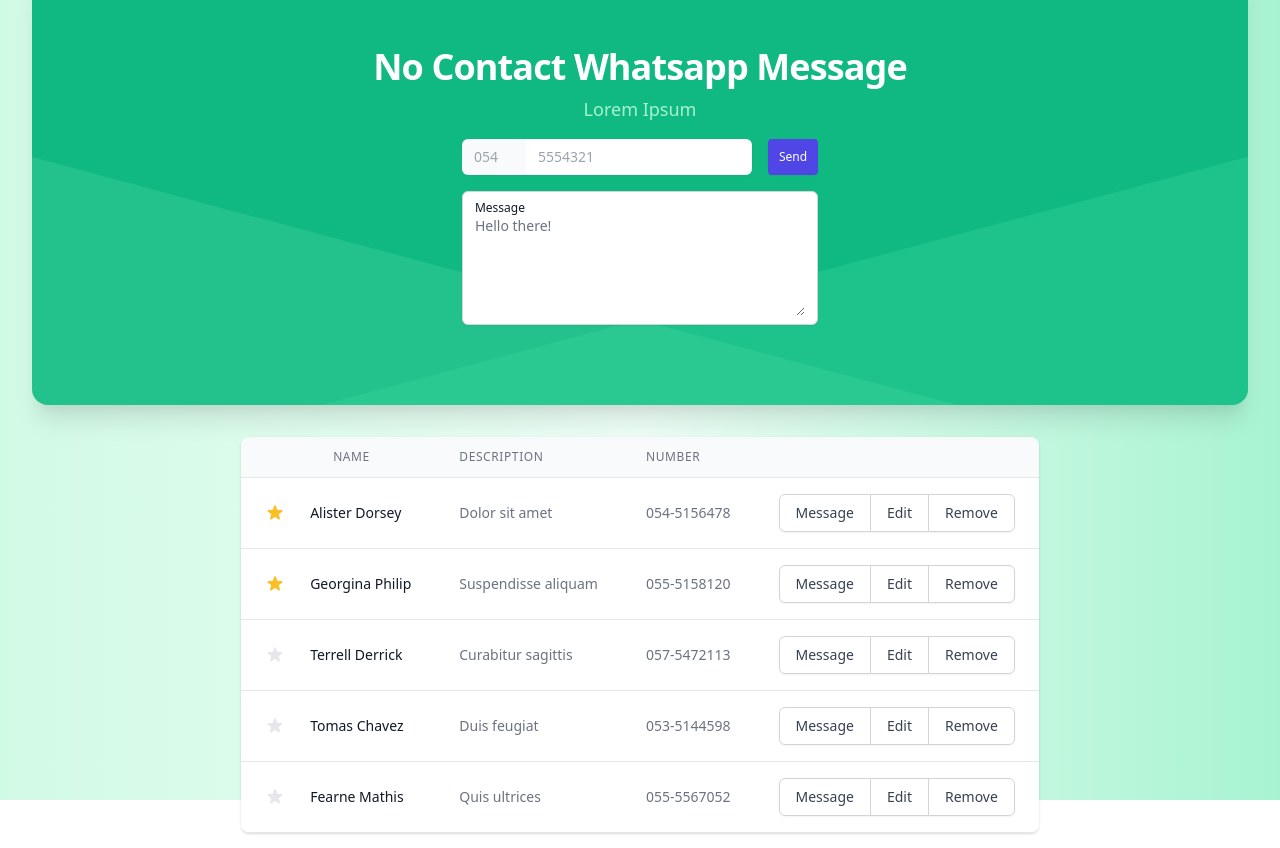
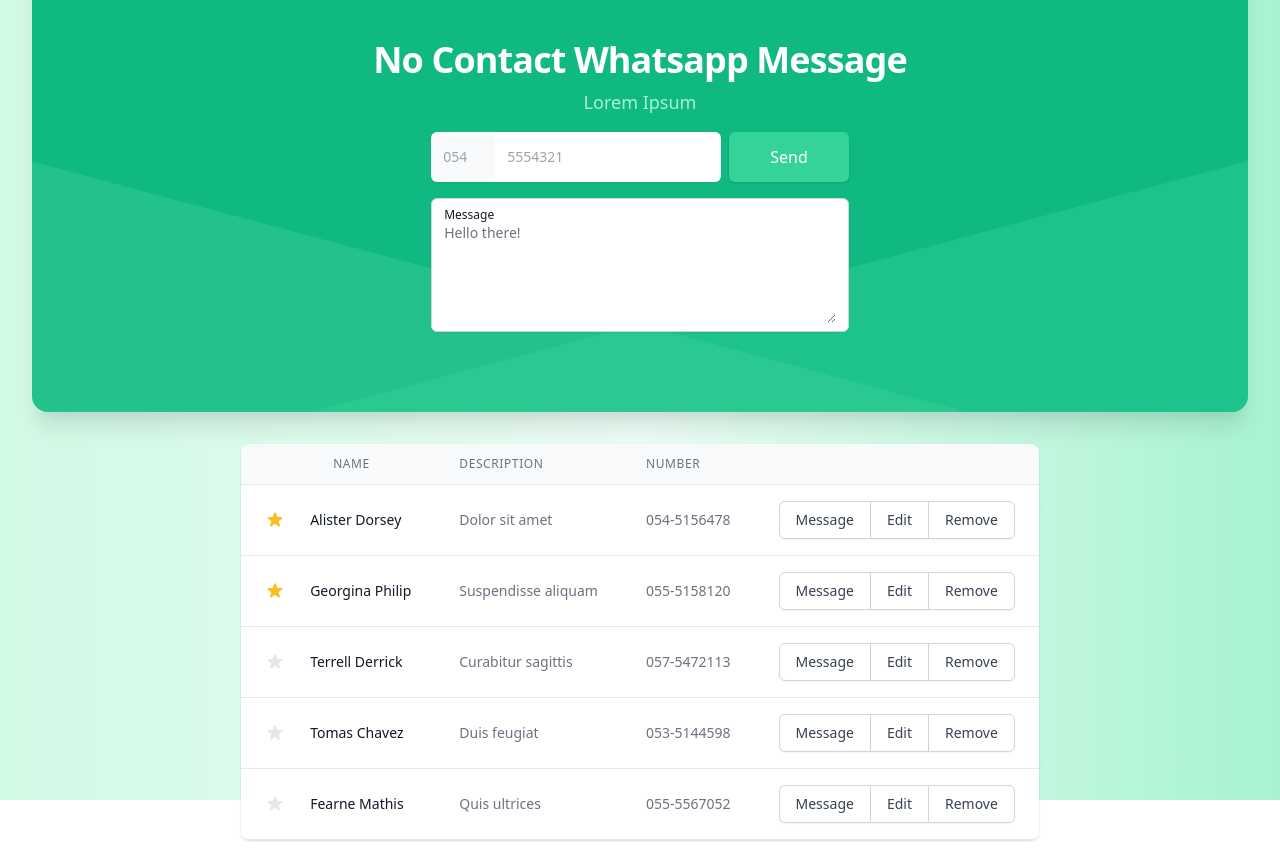
Before and after one commit to denvash/whatsapp-no-contact-workshop, a React (Create React App) app: page / in a window 1280 px wide. Built offline with nearby package versions, Linux system fonts and the light colour scheme.

Commit message:
button component

```diff
--- a/craco.config.js
+++ b/craco.config.js
@@ -1,20 +1,4 @@
-const path = require(`path`);
-const alias = require(`./src/config/aliases.js`);
-
-const SRC = `./src`;
-const aliases = alias(SRC);
-
-const resolvedAliases = Object.fromEntries(
-  Object.entries(aliases).map(([key, value]) => [
-    key,
-    path.resolve(__dirname, value),
-  ]),
-);
-
 module.exports = {
-  webpack: {
-    alias: resolvedAliases,
-  },
   style: {
     postcss: {
       plugins: [require('tailwindcss'), require('autoprefixer')],
--- a/src/App.tsx
+++ b/src/App.tsx
@@ -1,5 +1,5 @@
-import {Button} from '@components';
 import {StarIcon} from '@heroicons/react/solid';
+import {Button} from 'components';
 import {classNames} from './utils/common';
 
 export function App() {
@@ -41,7 +41,7 @@
               <form
                 action="#"
                 className="sm:mx-auto sm:max-w-lg sm:flex flex-col gap-4">
-                <div className="flex gap-4">
+                <div className="flex gap-2">
                   <div className="flex rounded-md shadow-sm flex-grow">
                     <input
                       className="inline-flex items-center px-3 rounded-l-md  border-r-0 bg-gray-50 text-gray-500 sm:text-sm w-16"
@@ -55,7 +55,9 @@
                       placeholder="5554321"
                     />
                   </div>
-                  <Button type="submit">Send</Button>
+                  <Button type="submit" size="lg">
+                    Send
+                  </Button>
                 </div>
                 <div className="border border-gray-300 rounded-md px-3 py-2 shadow-sm focus-within:ring-1 focus-within:ring-green-600 focus-within:border-green-600 bg-white">
                   <label
--- a/src/components/Button.tsx
+++ b/src/components/Button.tsx
@@ -1,9 +1,9 @@
-import {DefaultComponent} from '$types/common';
-import {NoopFn, classNames} from '@utils';
 import {ReactElement} from 'react';
+import {DefaultComponent} from 'types/common';
+import {classNames, NoopFn} from 'utils';
 
 type ButtonUse = `primary` | `secondary` | `destructive`;
-type ButtonSize = `xs` | `sm` | `md`;
+type ButtonSize = `xs` | `sm` | `md` | `lg`;
 type ButtonType = `button` | `submit`;
 
 type ButtonProps = DefaultComponent & {
@@ -13,6 +13,7 @@
 };
 
 const BUTTON_SIZE: {[key in ButtonSize]: string} = {
+  lg: `text-base sm:px-10 py-3`,
   md: `text-base px-4 py-2`,
   sm: `text-sm px-3 py-2 leading-4`,
   xs: `text-xs px-2.5 py-1.5`,
@@ -20,7 +21,7 @@
 
 const BUTTON_COLOR: {[key in ButtonUse]: string} = {
   destructive: `text-white bg-red-600 hover:bg-red-700`,
-  primary: `text-white bg-indigo-600 hover:bg-indigo-700`,
+  primary: `text-white bg-green-400 hover:bg-green-300 `,
   secondary: ``,
 };
 
@@ -37,7 +38,7 @@
     <button
       {...{onClick, type}}
       className={classNames(
-        `inline-flex items-center border border-transparent font-medium rounded shadow-sm focus:outline-none focus:ring-2 focus:ring-offset-2 focus:ring-indigo-500 justify-center`,
+        `inline-flex items-center border border-transparent font-medium bg-opacity-100 rounded-md shadow focus:outline-none focus:ring-2 focus:ring-offset-2 focus:ring-offset-green-600 justify-center`,
         BUTTON_SIZE[size],
         BUTTON_COLOR[use],
         className,
@@ -46,3 +47,9 @@
     </button>
   );
 };
+
+/*
+
+block w-full rounded-md border bg-opacity-100 border-transparent px-5 py-3 bg-green-400 text-base font-medium text-white shadow hover:bg-green-300 focus:outline-none focus:ring-2 focus:ring-white focus:ring-offset-2 focus:ring-offset-green-600 sm:px-10
+
+*/
--- a/src/config/aliases.js
+++ /dev/null
@@ -1,11 +0,0 @@
-const aliases = (prefix = `src`) => ({
-  '@config': `${prefix}/config`,
-  '@hooks': `${prefix}/hooks`,
-  '@styles': `${prefix}/styles`,
-  '@utils': `${prefix}/utils`,
-  '@components': `${prefix}/components`,
-  '@constants': `${prefix}/constants`,
-  '$types/*': `${prefix}/types/*`,
-});
-
-module.exports = aliases;
```
Also changed, not shown: tsconfig.json (+0 -9 lines).
